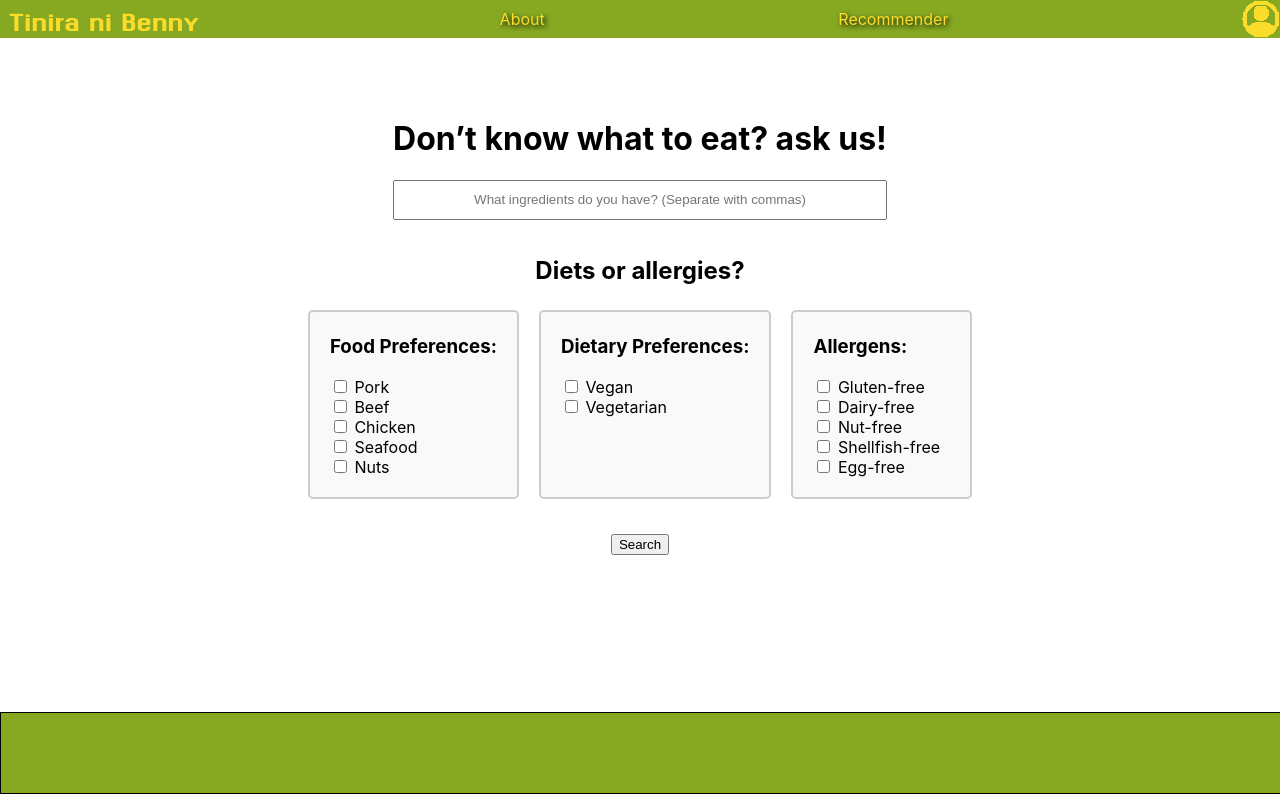
After one commit to priscilla-licup/empathy-food-waste, a Flask app: template templates/home.html in a window 1280 px wide. The commit adds this page. Run offline with Flask 3, Linux system fonts and the light colour scheme; the template is opened without the code that fills it, so the values that code supplies are empty; parts of the project's set-up code (start-up, migrations or seed data) failed here and were passed over; some web fonts are replaced.

Commit message:
Update Recipe Recommender
- implement flask
- change architecture/framework from MVC to adapt with Flask
- recipe recommender and link to recipe page
- added mainpage and recommender to navbar

```diff
--- /dev/null
+++ b/app.py
@@ -0,0 +1,112 @@
+from flask import Flask, request, render_template, jsonify
+import pandas as pd
+import numpy as np
+from sklearn.feature_extraction.text import TfidfVectorizer
+from sklearn.metrics.pairwise import cosine_similarity
+import ast
+
+app = Flask(__name__)
+
+# Load your dataset here
+def load_data():
+    file_path = 'C:\\Users\\Solid State Drive\\Documents\\GitHub\\empathy-food-waste\\recipes_ingredients.csv'  # Update this path
+    df = pd.read_csv(file_path)
+
+    # Correctly interpret 'ingredients' and 'tags' columns as lists
+    df['ingredients'] = df['ingredients'].apply(lambda x: ast.literal_eval(x) if pd.notnull(x) else [])
+    df['tags'] = df['tags'].apply(lambda x: ast.literal_eval(x) if pd.notnull(x) else [])
+
+    # Combine ingredients and tags into a single string per recipe
+    df['combined_features'] = df.apply(lambda row: ' '.join(row['ingredients']) + ' ' + ' '.join(row['tags']), axis=1)
+
+    return df
+
+df = load_data()
+
+# Print first few rows of 'combined_features' to inspect the content
+print("hereeeeeeeeee!")
+print(df['combined_features'].head())
+
+# Function to preprocess and vectorize dataset for recommendation
+def preprocess_and_vectorize(df):
+    # Vectorize combined features
+    vectorizer = TfidfVectorizer(stop_words='english')
+    tfidf_matrix = vectorizer.fit_transform(df['combined_features'])
+    return tfidf_matrix, vectorizer
+
+# Check for empty or NaN entries
+# print(df['combined_features'].isnull().sum())
+# print((df['combined_features'] == '').sum())
+
+tfidf_matrix, vectorizer = preprocess_and_vectorize(df)
+
+# ----- ROUTES -----
+
+# Home/Model Page
+@app.route('/main')
+def mainpage():
+    return render_template('Mainpage.html')  # Create an index.html template for your form
+
+# Home/Model Page
+@app.route('/')
+def home():
+    return render_template('home.html')  # Create an index.html template for your form
+
+# Edit User Page
+@app.route('/edituser')
+def edituser():
+    return render_template('edituser.html')  # Create an index.html template for your form
+
+# Recipe Recommendations Page
+@app.route('/recommend', methods=['POST'])
+def recommend():
+    # Retrieve ingredients and preferences submitted by the user
+    ingredients = request.form['ingredients']  # Text input for ingredients
+    food_preferences = request.form.getlist('foodPreference')  # Checkbox selections
+    dietary_preferences = request.form.getlist('dietaryPreference')
+    allergens = request.form.getlist('allergen')
+
+    # Process the inputs (for demonstration, simply printing them)
+    print("Ingredients:", ingredients)
+    print("Food Preferences:", food_preferences)
+    print("Dietary Preferences:", dietary_preferences)
+    print("Allergens:", allergens)
+
+    # Split 'ingredients' string into a list where each item is trimmed of leading/trailing spaces
+    ingredients_list = [ingredient.strip() for ingredient in ingredients.split(',')]
+
+    # Combine all lists into one
+    all_preferences = ingredients_list + food_preferences + dietary_preferences + allergens
+
+    # Concatenate all items into a single string, separated by spaces
+    user_input = ' '.join(all_preferences)
+
+    # user_input = request.form['user_input']  # Assuming you have an input field for user input in your form
+    user_input_tfidf = vectorizer.transform([user_input])
+    cosine_sim = cosine_similarity(user_input_tfidf, tfidf_matrix)
+    sim_scores = list(enumerate(cosine_sim[0]))
+    sim_scores = sorted(sim_scores, key=lambda x: x[1], reverse=True)
+    sim_scores = sim_scores[1:11]  # Get top 10 similar recipes
+    recipe_indices = [i[0] for i in sim_scores]
+    recommendations = df.iloc[recipe_indices]
+
+    # Convert the DataFrame to a list of dictionaries for JSON serialization
+    recommendations_list = recommendations.to_dict(orient='records')
+
+    # Use jsonify to return the list of dictionaries as JSON
+    # return jsonify(recommendations=recommendations_list)
+
+    return render_template('reciperecommend.html', data=recommendations_list)
+
+# Individual Recipe Page
+@app.route('/recipe/<int:recipe_id>')
+def show_recipe(recipe_id):
+    row = df[df['id'] == recipe_id]
+    # Convert the row to a dictionary
+    row_data = row.iloc[0].to_dict()
+
+    return render_template('recipepage.html', row=row_data)
+
+
+if __name__ == '__main__':
+    app.run(debug=True)
--- a/Views/style.css
+++ b/static/style.css
@@ -17,11 +17,23 @@
     font-family: 'Inter', sans-serif;
     text-shadow: 2px 2px 5px black;
     justify-content: space-between;
+    align-items: center;
 }
 .topbar h1{
     padding: 5px;
     padding-left: 8px;
 }
+
+/* Link styling */
+.topbar a {
+    color: #FCDC2A; /* Or any color you prefer */
+    text-decoration: none; /* Removes underline */
+}
+.topbar a:hover {
+    color: darkblue; /* Or any color for hover state */
+    text-decoration: underline; /* Adds underline on hover, remove this line if you don't want it */
+}
+
 .botbar {
     width: 100%;
     height: 10%;
@@ -125,3 +137,50 @@ html, body{
     border: 0.5px solid black;
     width: 90%;
 }
+
+/* Home page */
+
+.filter-box {
+    border: 2px solid #ccc; /* Light grey border */
+    padding: 20px;
+    margin-bottom: 20px;
+    border-radius: 5px; /* Optional: rounds the corners of the border */
+    background-color: #f9f9f9; /* Light background color */
+    margin: 10px;
+}
+
+label {
+    margin-right: 10px; /* Adds some space to the right of each label */
+}
+
+.filters h3 {
+    margin-top: 3px;
+}
+
+/* Recipe Recommendations page */
+
+/* Table styling */
+table {
+    width: 100%;
+    border-collapse: collapse; /* Removes the space between borders */
+}
+
+/* Table header styling */
+th {
+    background-color: #f2f2f2;
+    padding: 10px;
+    border-bottom: 1px solid #ddd; /* Light grey border */
+}
+
+/* Table data (cell) styling */
+td {
+    padding: 10px;
+    border-bottom: 1px solid #ddd; /* Light grey border */
+    text-align: left;
+}
+
+/* Row hover effect */
+tr:hover {
+    background-color: #f5f5f5; /* Lighter grey for hover */
+    cursor: pointer; /* Change cursor to pointer to indicate clickable */
+}
--- /dev/null
+++ b/templates/home.html
@@ -0,0 +1,84 @@
+<html lang="en">
+
+<head>
+    <meta charset="UTF-8">
+    <meta name="viewport" content="width=device-width, initial-scale=1.0">
+    <meta http-equiv="X-UA-Compatible" content="ie=edge">
+    <title>Tinira ni Benny</title>
+    <link rel="stylesheet" href="{{ url_for('static', filename='style.css') }}">
+</head>
+
+<body>
+    <main>
+        <div class="topbar">
+            <a href="{{ url_for('home') }}"> <img src="{{ url_for('static', filename='Assets/Logo.png') }}"></a>
+            <a href="{{ url_for('mainpage') }}"><p style="margin: 0px; text-align: justify;">About</p></a>
+            <a href="{{ url_for('home') }}"><p style="margin: 0px; text-align: justify;">Recommender</p></a>
+            <a href="{{ url_for('edituser') }}"> <img src="{{ url_for('static', filename='Assets/accounticon.png') }}"></a>
+        </div>
+        <div class="cont">
+
+            <div class="flex_col1">
+                <div class="flex_col2">
+                    <div class="flex_col3">
+                        <form action="/recommend" method="post" id="preferencesForm">
+                        <h1 class="search_q">Don’t know what to eat? ask us!</h1>
+                        <!-- <p style="text-align: center">Separate your ingredients with commas (",")</p> -->
+                        <input type="text" name="ingredients" class="search_box" placeholder="What ingredients do you have? (Separate with commas)">
+                    </div>
+                    <h2 class="diets_allergies_title" style="margin-bottom: 0px;">Diets or allergies?</h2>
+                </div>
+                <div class="filters">
+                    <div class="filter-box">
+                        <h3>Food Preferences:</h3>
+                        <input type="checkbox" id="pork" name="foodPreference" value="pork">
+                        <label for="pork">Pork</label><br>
+                        <input type="checkbox" id="beef" name="foodPreference" value="beef">
+                        <label for="beef">Beef</label><br>
+                        <input type="checkbox" id="chicken" name="foodPreference" value="chicken">
+                        <label for="chicken">Chicken</label><br>
+                        <input type="checkbox" id="seafood" name="foodPreference" value="seafood">
+                        <label for="seafood">Seafood</label><br>
+                        <input type="checkbox" id="nuts" name="foodPreference" value="nuts">
+                        <label for="nuts">Nuts</label><br>
+                    </div>
+
+                    <div class="filter-box">
+                        <h3>Dietary Preferences:</h3>
+                        <input type="checkbox" id="vegan" name="dietaryPreference" value="vegan">
+                        <label for="vegan">Vegan</label><br>
+                        <input type="checkbox" id="vegetarian" name="dietaryPreference" value="vegetarian">
+                        <label for="vegetarian">Vegetarian</label><br>
+                    </div>
+
+                    <div class="filter-box">
+                        <h3>Allergens:</h3>
+                        <input type="checkbox" id="gluten-free" name="allergen" value="gluten-free">
+                        <label for="gluten-free">Gluten-free</label><br>
+                        <input type="checkbox" id="dairy-free" name="allergen" value="dairy-free">
+                        <label for="dairy-free">Dairy-free</label><br>
+                        <input type="checkbox" id="nut-free" name="allergen" value="nut-free">
+                        <label for="nut-free">Nut-free</label><br>
+                        <input type="checkbox" id="shellfish-free" name="allergen" value="shellfish-free">
+                        <label for="shellfish-free">Shellfish-free</label><br>
+                        <input type="checkbox" id="egg-free" name="allergen" value="egg-free">
+                        <label for="egg-free">Egg-free</label><br>
+                    </div>
+                </div>
+
+                <div class="box">
+                    <button class="search_button" type="submit">Search</button>
+                </div>
+                </form>
+                </div>
+        </div>
+
+        <div class="botbar">
+
+        </div>
+
+    </main>
+
+</body>
+
+</html>
```
Also changed, not shown: Views/home.html (deleted, +0 -69 lines), Views/reciperecommend.html (deleted, +0 -36 lines), templates/Mainpage.html (renamed from Views/Mainpage.html, +9 -7 lines), templates/recipepage.html (renamed from Views/recipepage.html, +7 -3 lines), templates/reciperecommend.html (added, +101 -0 lines), static/Assets/Logo.png (renamed from Views/Assets/Logo.png), static/Assets/accounticon.png (renamed from Views/Assets/accounticon.png), static/Assets/personal-plan.jpg (renamed from Views/Assets/personal-plan.jpg), static/Assets/recipe-book.jpg (renamed from Views/Assets/recipe-book.jpg), static/Assets/zero-waste.jpeg (renamed from Views/Assets/zero-waste.jpeg), templates/edituser.html (renamed from Views/edituser.html), templates/registerLogin.html (renamed from Views/registerLogin.html).
